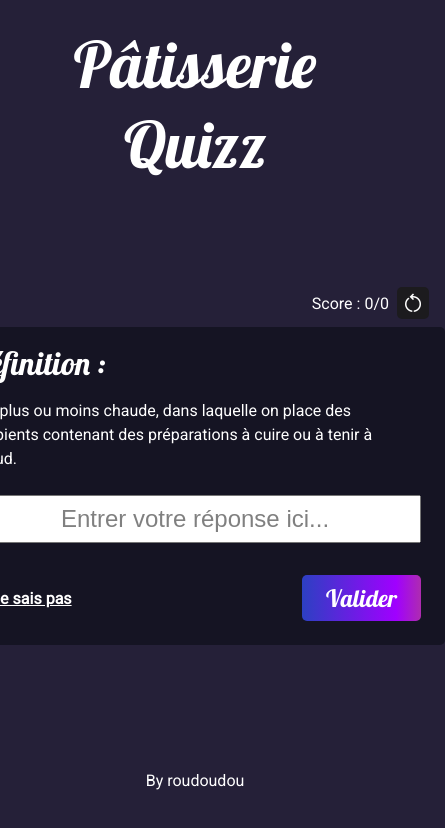
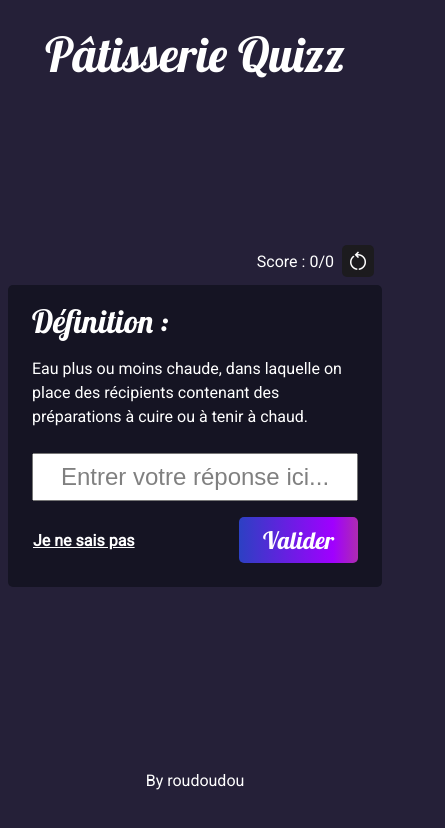
Before and after one commit to rpalfray87/patisserie-quizz, a React (Vite) app: page / in a window 390 px wide. Shown: the top 828 px of the page, 445 px wide, since content can reach past the window. Built offline with nearby package versions, Linux system fonts and the light colour scheme.

Commit message:
Correction responsive

```diff
--- a/src/App.css
+++ b/src/App.css
@@ -20,9 +20,10 @@ h1 {
     margin: 24px 0;
     width: 100%;
     font-family: 'lobster', cursive;
-    font-size: 4em;
+    font-size: 3em;
     text-align: center;
     font-weight: 400;
+    padding: 0 16px;
 }
 
 h2 {
@@ -90,9 +91,11 @@ footer {
     background-color: var(--window-background-primary );
     padding: 24px;
     border-radius: 5px;
-    width: 500px;
     max-width: 100%;
+    max-width: 500px;
+
     line-height: 1.5em;
+    margin: 0 8px;
 }
 
 .quizz .definition{
@@ -111,7 +114,6 @@ footer {
 
 .reponseBar input {
     line-height: 24px;
-    margin-bottom: 16px;
     width: 100%;
     text-align: center;
     font-size: 1.5em;
```
Also changed, not shown: 3 other files (tests, documents, lock files or other folders).
